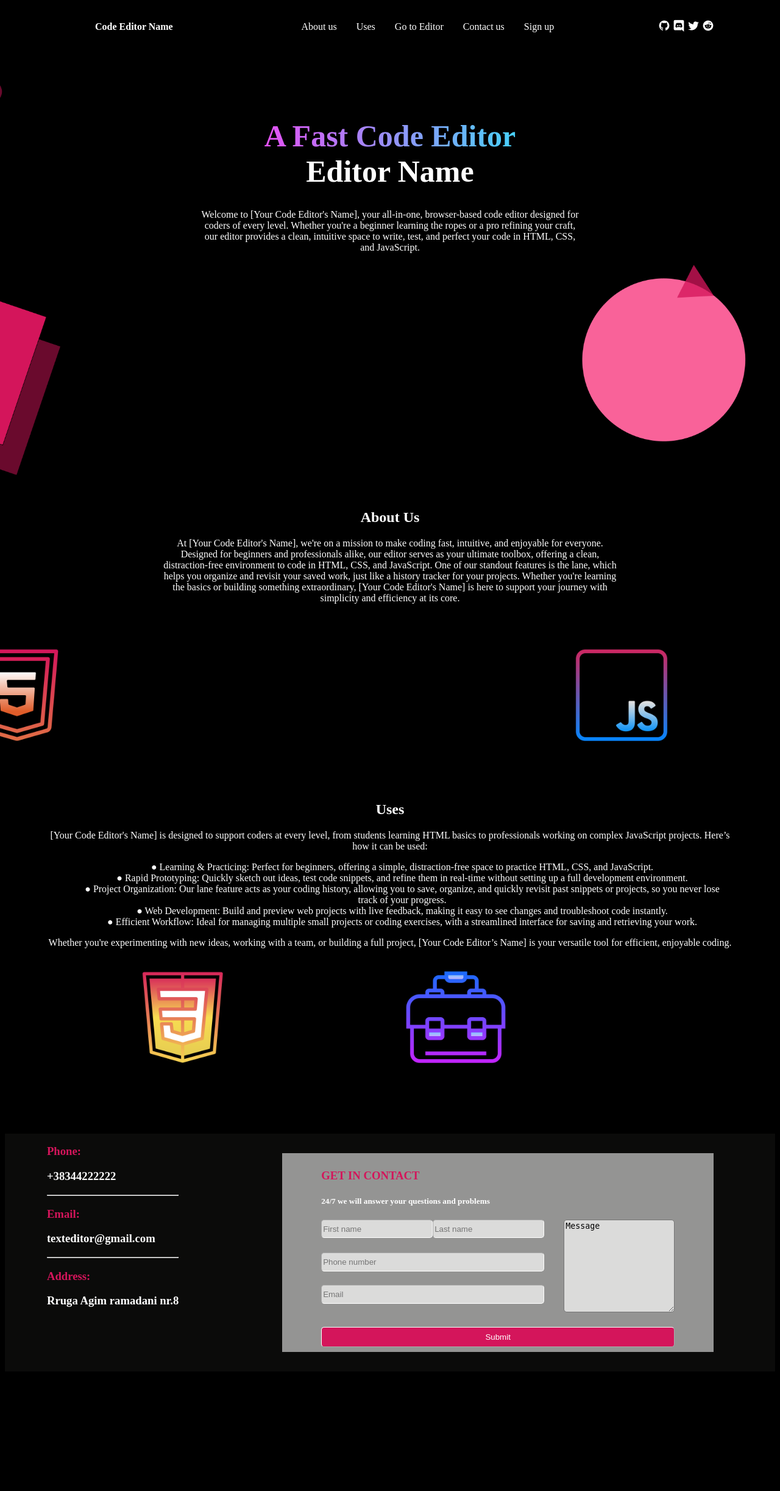
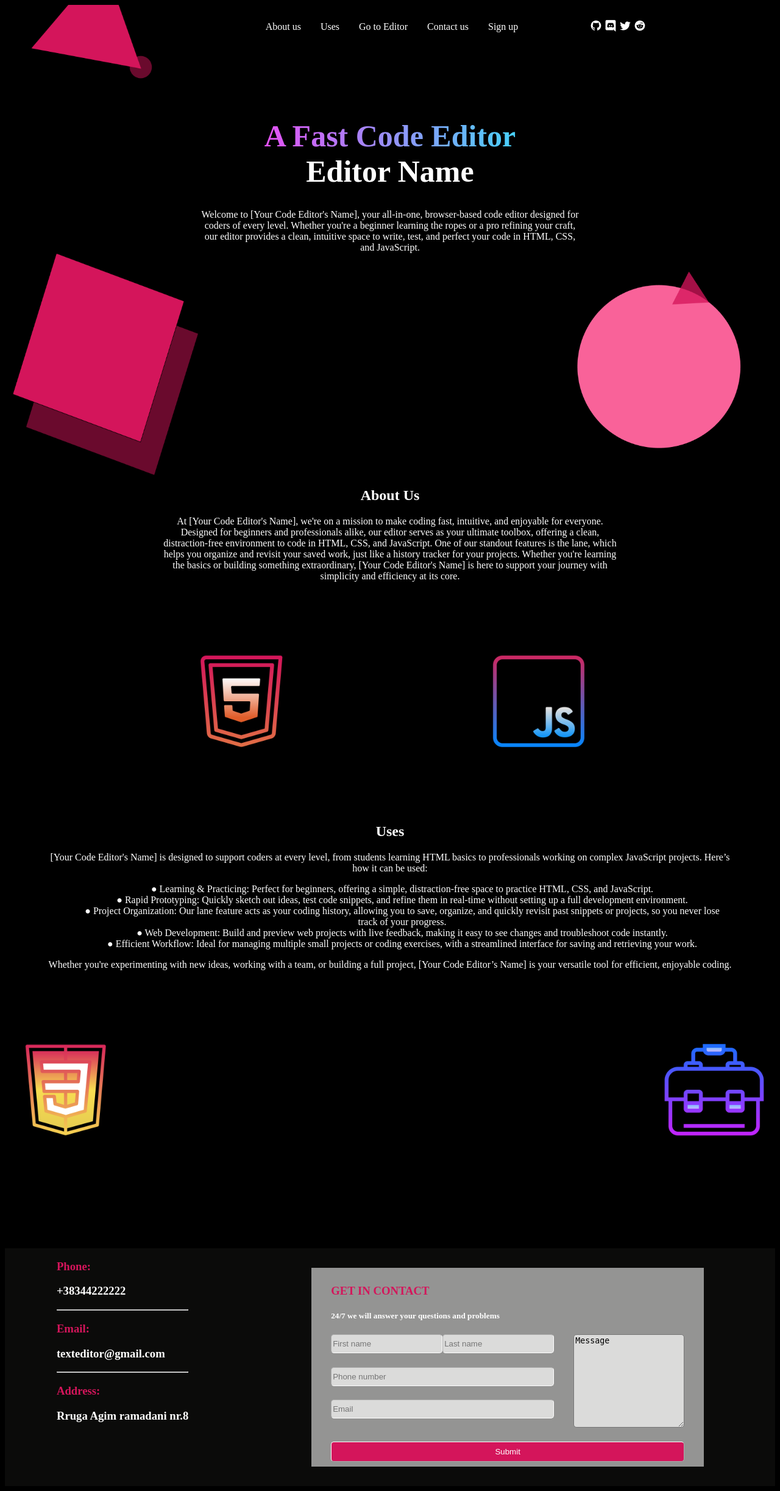
Before and after one commit to Klit-Bucinca/Online-code-Editor, a PHP site: page /Home.html in a window 1280 px wide. Shown: the whole page at 61% size. Before the commit the page ends 2217 px from the top, so only its background shows below. Run offline with PHP 8.4, Linux system fonts and the light colour scheme.

Commit message:
Responsive (Except dropdown menu)

```diff
--- a/Home.html
+++ b/Home.html
@@ -5,21 +5,26 @@
         <meta name="viewport" content="width=device-width, initial-scale=1.0">
         <title>Home page</title>
         <link rel="stylesheet" href="home.css">
+
     </head>
     <body>
         <nav class="navigation">
 
-            <div class="title">
-            <h4>Code Editor Name</h4>
+            <img src="Images/Triangle.png" alt="" class="Triangle">
+
+            <div class="menu" id="menu">
+                <span></span>
+                <span></span>
+                <span></span>
             </div>
 
             <div class="navigation-links-div">
                 <ul class="navigation-links">
-                    <li><a href="#aboutUs">About us</a></li>
-                    <li><a href="#uses">Uses</a></li>
-                    <li><a href="">Go to Editor</a></li>
-                    <li><a href="">Contact us</a></li>
-                    <li><a href="">Sign up</a></li>
+                    <li class="nav_AboutUs"><a href="#aboutUs">About us</a></li>
+                    <li class="nav_Uses"><a href="#uses">Uses</a></li>
+                    <li class="nav_GoToEditor"><a href="">Go to Editor</a></li>
+                    <li class="nav_ContactUs"><a href="">Contact us</a></li>
+                    <li class="nav_SignUp"><a href="">Sign up</a></li>
                 </ul>
             </div>
 
@@ -32,14 +37,6 @@
 
         </nav>
 
-        <img src="Images/Triangle.png" alt="" class="Triangle">
-        <img src="Images/Circle.png" alt="" class="Circle">
-        <img src="Images/square.png" alt="" class="Square">
-        <img src="Images/html-logo.png" alt="" class="logo-h">
-        <img src="Images/css-logo.png" alt="" class="logo-c">
-        <img src="Images/js-logo.png" alt="" class="logo-j">
-        <img src="Images/tool.png" alt="" class="tool">
-
         <div class="all-main">
             <div class="main1">
                 <h1 class="text-ngjyra">A Fast Code Editor</h1>
@@ -48,6 +45,10 @@
                 <section id="aboutUs"></section>
             </div>
 
+            <div class="square_circle">
+                <img src="Images/square.png" alt="" class="Square">
+                <img src="Images/Circle.png" alt="" class="Circle">
+            </div>
 
             <div class="all-main2">
                 <div class="about-us">
@@ -57,6 +58,12 @@
                     <section id="uses"></section>
                 </div>
 
+                <div class="logo_set1">
+
+                <img src="Images/html-logo.png" alt="" class="logo-h">
+                <img src="Images/js-logo.png" alt="" class="logo-j">
+
+                </div>
 
                 <div class="uses">
                     <h2>Uses</h2>
@@ -70,6 +77,14 @@
                     </ul>
                     <p>Whether you're experimenting with new ideas, working with a team, or building a full project, [Your Code Editor’s Name] is your versatile tool for efficient, enjoyable coding.</p>
                 </div>
+
+                <div class="logo_set2">
+
+                 <img src="Images/css-logo.png" alt="" class="logo-c">
+                 <img src="Images/tool.png" alt="" class="tool">
+
+                </div>
+
             </div>
         </div>
 
@@ -87,25 +102,25 @@
             </div>
 
             <div class="footer-form">
-                <form action="">
+                <form action="" id="contactForm">
 
                 <h3 class="get-in-contact">GET IN CONTACT</h3>
                 <h5>24/7 we will answer your questions and problems</h5>
              <div class="form-all">
                 <div class="form-non-message">
                     <div class="form-names">
-                        <input type="text" name="First name" class="name" placeholder="First name">
+                        <input type="text" name="First name" id="firstName" class="name" placeholder="First name">
                         <br><br>
-                        <input type="text" name="Last name" class="lastName" placeholder="Last name">
+                        <input type="text" name="Last name" id="lastName" class="lastName" placeholder="Last name">
                         <br><br>
                     </div>
-                    <input type="tel" name="Phone number" class="phoneNr" placeholder="Phone number">
+                    <input type="tel" name="Phone number" id="phoneNumber" class="phoneNr" placeholder="Phone number">
                     <br>
-                    <input type="email" name="Email" class="email" placeholder="Email">
+                    <input type="email" name="Email" id="email" class="email" placeholder="Email">
                     <br><br>
                 </div>
                 <div class="message">
-                    <textarea name="Message:" class="message">Message</textarea>
+                    <textarea name="Message:" id="message" class="message">Message</textarea>
                 </div>
             </div>
 
@@ -116,5 +131,6 @@
             </div>
             </footer>
 
+            <script src="home.js"></script>
     </body>
     </html>
--- a/home.css
+++ b/home.css
@@ -1,4 +1,9 @@
 /* General */
+
+body, html {
+    overflow-x: hidden;
+}
+
 body{
     background-color: black;
 
@@ -19,6 +24,7 @@ p, h1, h2, h3, h4, h5, li, a {
     display: flex;
     justify-content: space-between;
     align-items: center;
+    margin-right: 7em;
     padding: 1.25em;
 }
 
@@ -27,12 +33,29 @@ p, h1, h2, h3, h4, h5, li, a {
     list-style: none;
 }
 
-.title {
-    margin-left: 8em;
+.menu {
+    display: none;
+    cursor: pointer;
+    flex-direction: column;
+    gap: 5px;
+    margin-left: 10px;
 }
+
+.menu span {
+    display: block;
+    width: 30px;
+    height: 4px;
+    background-color: white;
+    border-radius: 5px;
+}
+
 
 .icons {
     margin-right: 5em;
+}
+
+.nav_AboutUs{
+
 }
 
 
@@ -50,24 +73,23 @@ li a {
 /* Main */
 
 .Triangle{
-    position: absolute;
+    position: relative;
     width: 250px;
-    bottom: 37em;
-    right: 78em;
+}
+
+.square_circle{
+    display: flex;
+    justify-content: space-between;
 }
 
 .Circle{
-    position: absolute;
+    position: relative;
     width: 370px;
-    bottom: 2em;
-    right: 0em;
 }
 
 .Square{
-    position: absolute;
+    position: relative;
     width: 330px;
-    top: 28em;
-    right: 73em;
 }
 
 .main1 {
@@ -87,14 +109,14 @@ li a {
     display: flex;
     flex-direction: column;
     justify-content: space-around;
-    gap: 25em;
+    gap: 0em;
 }
 
 .all-main2{
     display: flex;
     flex-direction: column;
     justify-content: space-between;
-    gap: 10em;
+    gap: 5em;
 }
 
 .text-pa-ngjyra {
@@ -113,40 +135,40 @@ li a {
     width: 60%;
 }
 
+.logo_set1{
+    display: flex;
+    justify-content: space-evenly;
+}
+
+.logo_set2{
+    display: flex;
+    justify-content: space-between;
+}
+
 .logo-h{
-    position: absolute;
+    position: relative;
     width: 200px;
-    top: 65em;
-    right: 72em;
+}
+
+.logo-j{
+    position: relative;
+    width: 200px;
 }
 
 .logo-c{
-    position: absolute;
+    position: relative;
     width: 200px;
-    top: 98em;
-    right: 55em;
-}
-
-.logo-j{
-    position: absolute;
-    width: 200px;
-    top: 65em;
-    right: 10em;
 }
 
 .tool{
-    position: absolute;
+    position: relative;
     width: 200px;
-    top: 98em;
-    right: 27em;
 }
 
 .uses{
     text-align: center;
     margin: 0 auto;
     width: 90%;
-    margin-top: 8em;
-    margin-bottom: 8em;
 }
 
 .footer{
@@ -165,7 +187,7 @@ li a {
 
 .footer-form{
     background-color: #949493;
-    padding: 0.5em 4em;
+    padding: 0.5em 2em;
     margin: 2em;
 
 }
```
Also changed, not shown: other parts of home.css (+123 -0 lines), home.js (added, +43 -0 lines).
